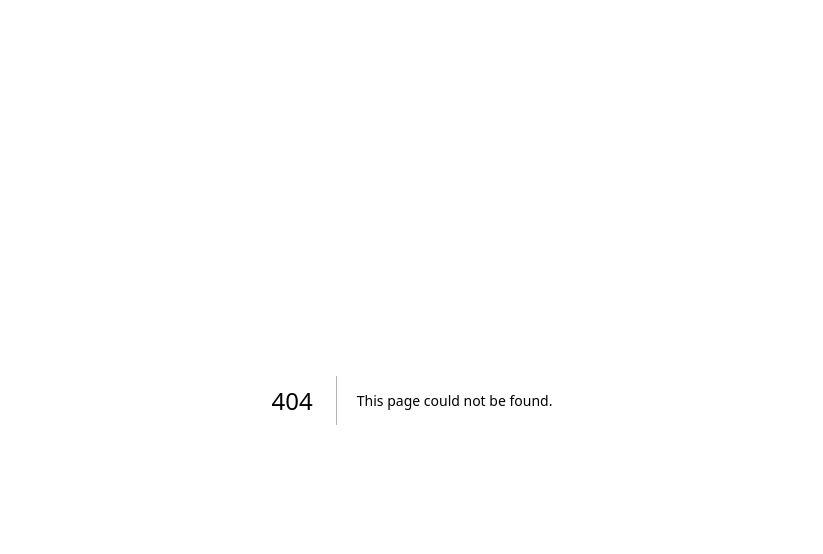
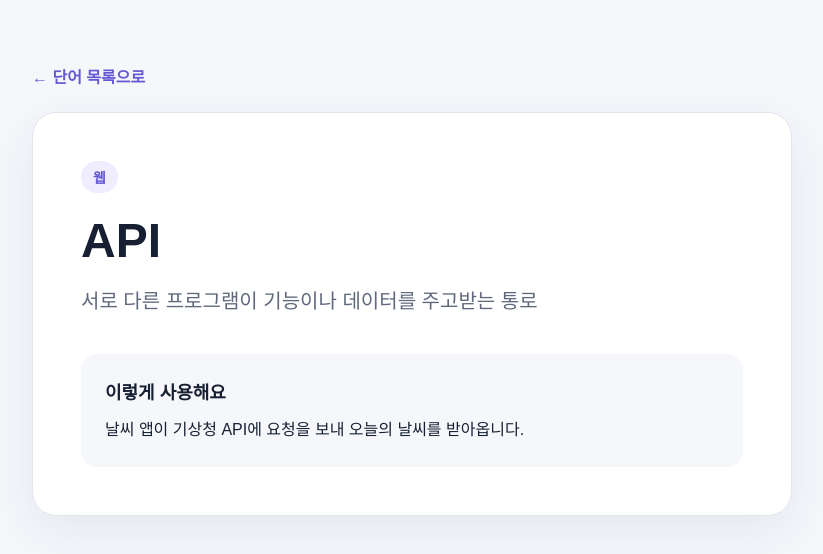
Before and after one commit to DawonBaekDev/dev-dictionary, a Next.js app: page /terms/1 in a window 1280 px wide. Before the commit this address had no page. Shown: the top 554 px of the page, without its empty margins (228-1051 px from the left). Built offline with nearby package versions, Linux system fonts and the light colour scheme.

Commit message:
개발용어 상세페이지 추가

```diff
--- /dev/null
+++ b/src/app/terms/[id]/page.js
@@ -0,0 +1,35 @@
+import Link from "next/link";
+import { notFound } from "next/navigation";
+import { terms } from "@/data/terms";
+import styles from "./page.module.css";
+
+export default async function TermDetailPage({ params }) {
+  const { id } = await params;
+
+  const term = terms.find((item) => item.id === Number(id));
+
+  if (!term) {
+    notFound();
+  }
+
+  return (
+    <main className={styles.page}>
+      <div className={styles.container}>
+        <Link href="/" className={styles.backLink}>
+          ← 단어 목록으로
+        </Link>
+
+        <article className={styles.card}>
+          <span className={styles.tag}>{term.category}</span>
+          <h1>{term.name}</h1>
+          <p className={styles.description}>{term.description}</p>
+
+          <section className={styles.exampleSection}>
+            <h2>이렇게 사용해요</h2>
+            <p>{term.example}</p>
+          </section>
+        </article>
+      </div>
+    </main>
+  );
+}
--- /dev/null
+++ b/src/app/terms/[id]/page.module.css
@@ -0,0 +1,76 @@
+.page {
+  min-height: 100vh;
+  padding: 64px 24px;
+  color: #172033;
+  background: #f5f7fb;
+}
+
+.container {
+  width: 100%;
+  max-width: 760px;
+  margin: 0 auto;
+}
+
+.backLink {
+  display: inline-block;
+  margin-bottom: 24px;
+  color: #6558d3;
+  font-weight: 700;
+  text-decoration: none;
+}
+
+.card {
+  padding: 48px;
+  border: 1px solid #e1e5ee;
+  border-radius: 24px;
+  background: #ffffff;
+  box-shadow: 0 16px 50px rgba(42, 48, 74, 0.08);
+}
+
+.tag {
+  display: inline-block;
+  padding: 6px 12px;
+  border-radius: 999px;
+  color: #6558d3;
+  font-size: 14px;
+  font-weight: 700;
+  background: #efedff;
+}
+
+.card h1 {
+  margin: 20px 0 16px;
+  font-size: 48px;
+}
+
+.description {
+  color: #5f687d;
+  font-size: 20px;
+  line-height: 1.7;
+}
+
+.exampleSection {
+  margin-top: 36px;
+  padding: 24px;
+  border-radius: 16px;
+  background: #f5f7fb;
+}
+
+.exampleSection h2 {
+  margin: 0 0 12px;
+  font-size: 18px;
+}
+
+.exampleSection p {
+  margin: 0;
+  line-height: 1.7;
+}
+
+@media (max-width: 600px) {
+  .card {
+    padding: 28px;
+  }
+
+  .card h1 {
+    font-size: 36px;
+  }
+}
```
